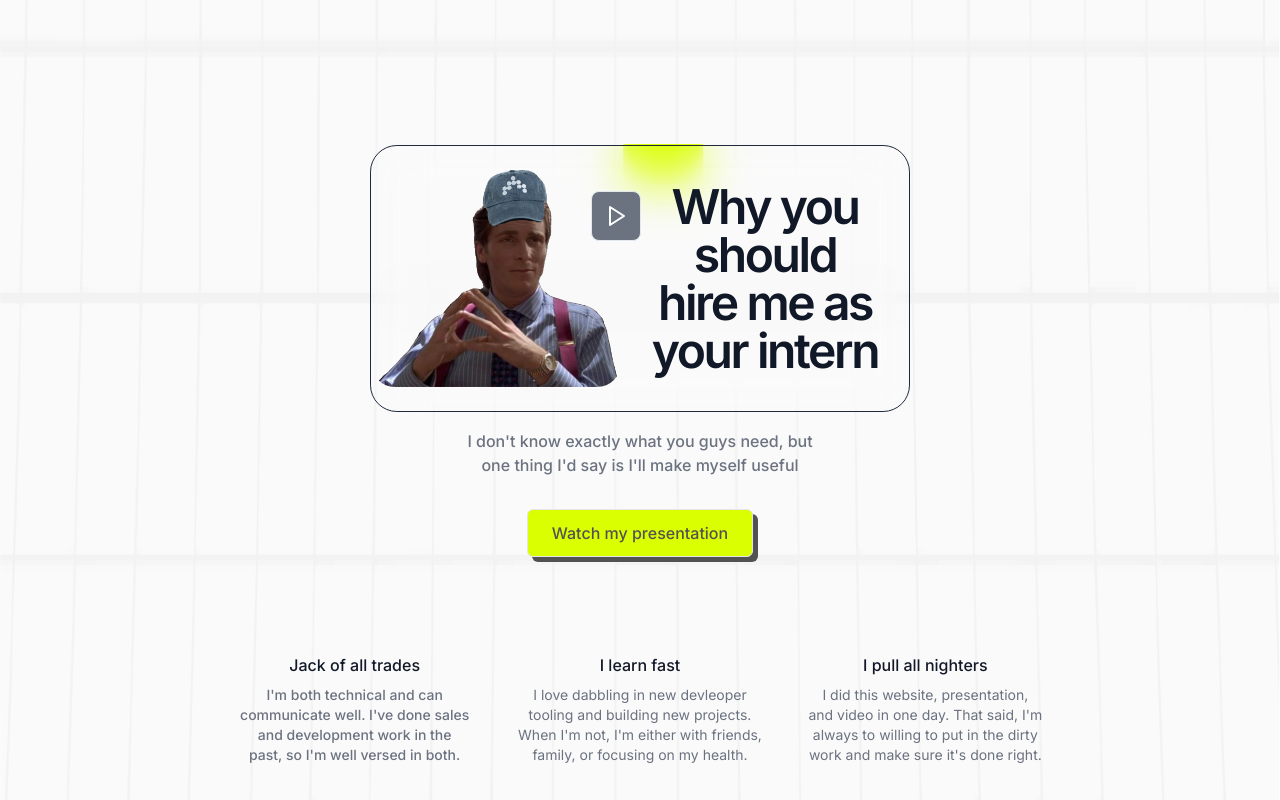
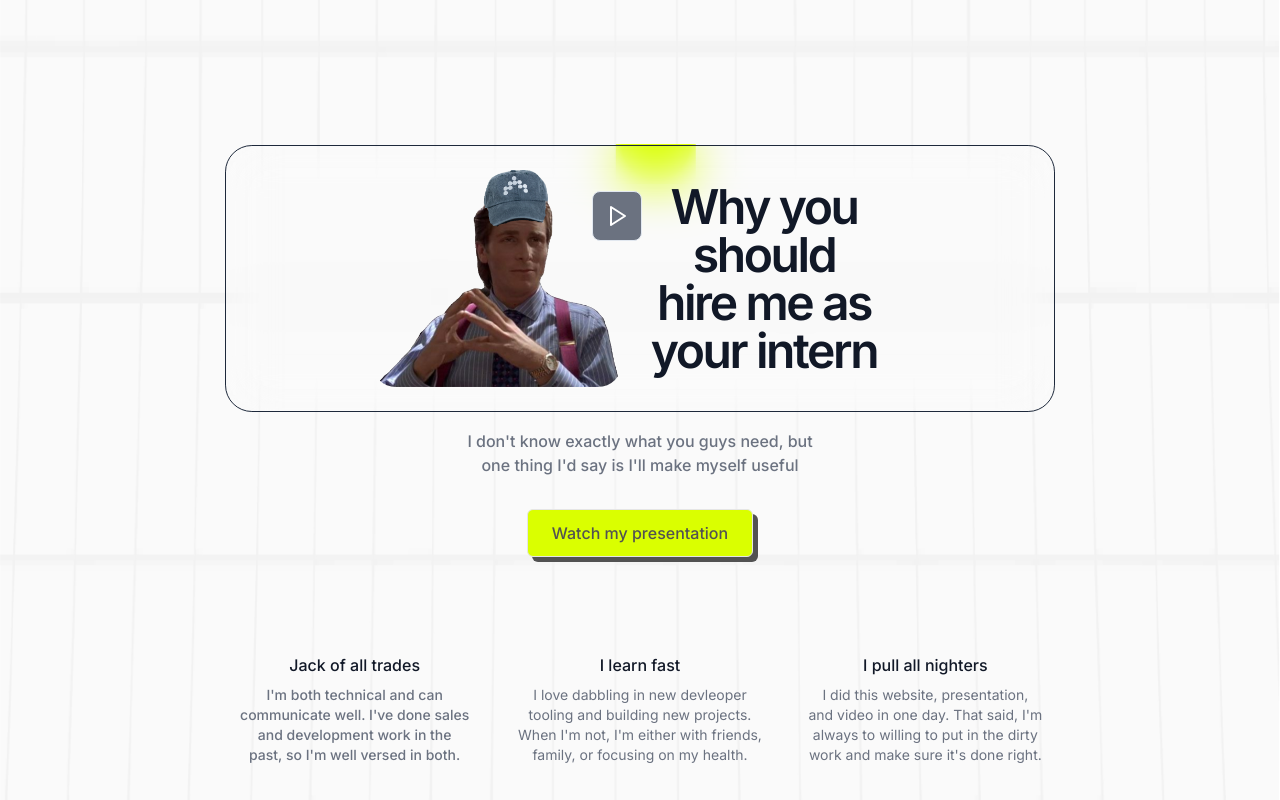
Before and after one commit to alexdphan/why-hire-me-antimetal, a Next.js app: page / in a window 1280 px wide. Shown: the top 800 px of the page. Built offline with nearby package versions, Linux system fonts and the light colour scheme.

Commit message:
fix: test spacing

```diff
--- a/app/page.tsx
+++ b/app/page.tsx
@@ -21,6 +21,7 @@ export default function Home() {
           <section>
             <div className="px-8 py-12 mx-auto md:px-12 lg:px-32 max-w-7xl">
               <div className="text-center items-center justify-center">
+                {/* Button is just the rounded border styling */}
                 <Button>
                   <div className="flex sm:flex-row flex-col items-center justify-center">
                     <div className="flex justify-center py-6">
@@ -30,14 +31,13 @@ export default function Home() {
                         width={250}
                         height={400}
                         className="rounded-3xl"
-                      />{' '}
+                      />
                     </div>
-                    <div className="flex sm:flex-row ">
-                      <div className="relative sm:ml-[-30px] mr-[-20px] mt-2 mx-2">
-                        {' '}
+                    <div className="flex sm:flex-row space-x-2">
+                      <div className="relative sm:ml-[-30px] mr-[-30px] mt-2 mx-2">
                         <AudioPlayer src="/music.mp3" />
                       </div>
-                      <h1 className="text-2xl font-semibold tracking-tighter text-gray-900 lg:text-5xl text-balance w-72	">
+                      <h1 className="text-2xl font-semibold tracking-tighter text-gray-900 lg:text-5xl text-balance w-72">
                         Why you should hire me as your intern
                       </h1>
                     </div>
--- a/components/moving-border.tsx
+++ b/components/moving-border.tsx
@@ -13,7 +13,7 @@ import { cn } from '@/lib/utils';
 export function Button({
   borderRadius = '1.75rem',
   children,
-  as: Component = 'button',
+  as: Component = 'div',
   containerClassName,
   borderClassName,
   duration,
@@ -32,12 +32,12 @@ export function Button({
   return (
     <Component
       className={cn(
-        'bg-transparent relative text-xl p-[1px] overflow-hidden ',
+        'bg-transparent relative text-xl p-[1px] overflow-hidden cursor-pointer',
         containerClassName
       )}
-      style={{
-        borderRadius: borderRadius,
-      }}
+      style={{ borderRadius: borderRadius }}
+      role="button"
+      tabIndex={0}
       {...otherProps}
     >
       <div
@@ -53,22 +53,18 @@ export function Button({
           />
         </MovingBorder>
       </div>
-
       <div
         className={cn(
-          'relative  border border-slate-800 backdrop-blur-xl text-white flex items-center justify-center w-full h-full text-sm antialiased',
+          'relative border border-slate-800 backdrop-blur-xl text-white flex items-center justify-center w-full h-full text-sm antialiased',
           className
         )}
-        style={{
-          borderRadius: `calc(${borderRadius} * 0.96)`,
-        }}
+        style={{ borderRadius: `calc(${borderRadius} * 0.96)` }}
       >
         {children}
       </div>
     </Component>
   );
 }
-
 export const MovingBorder = ({
   children,
   duration = 2000,
```
